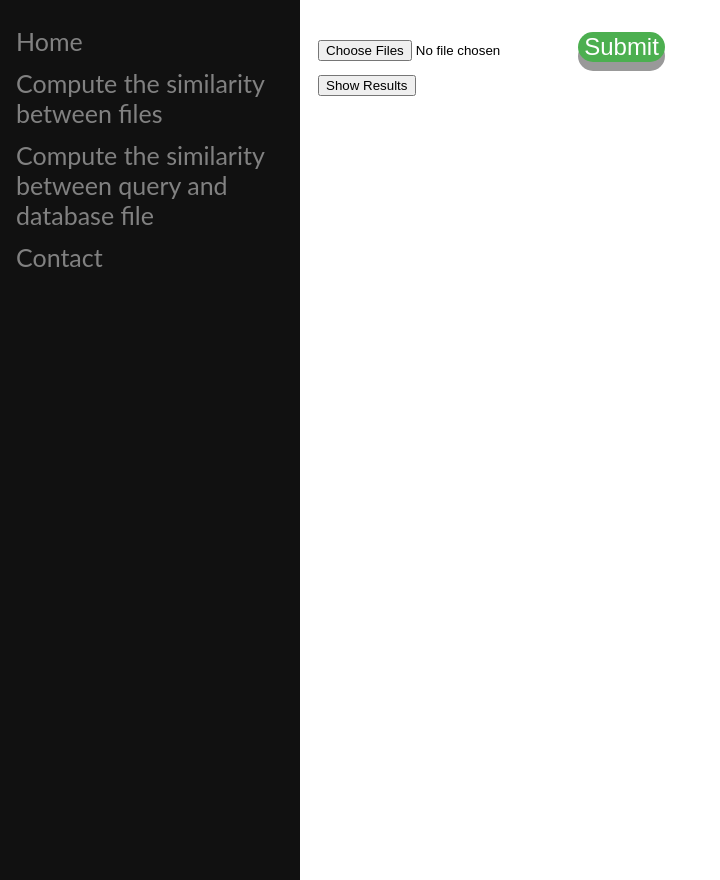
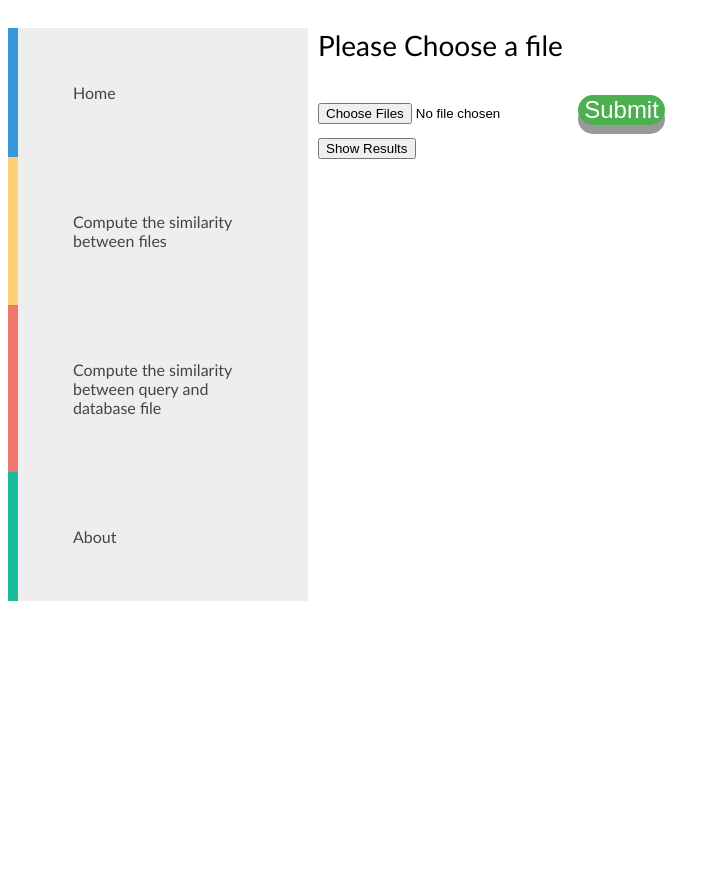
Before and after one commit to raawanahmed/WebProject-Plagiarism-Checker, a Flask app: page /upload_file in a window 1280 px wide. Shown: the whole page, without its empty margins (0-720 px from the left). Run offline with Flask 2, Linux system fonts and the light colour scheme.

Commit message:
update frontend

```diff
--- a/main.py
+++ b/main.py
@@ -4,7 +4,7 @@ from flask import Flask, request, render_template
 
 app = Flask("__name__")
 
-app.config["UPLOAD_PATH"] = "D:\Computer Sceince\Projects\WebProject-Plagiarism-Checker"
+app.config["UPLOAD_PATH"] = "D:\My projects\WebProject-Plagiarism-Checker"
 
 
 @app.route("/upload_file", methods=["GET", "POST"])
--- /dev/null
+++ b/static/style.css
@@ -0,0 +1,119 @@
+body {
+        font-family: "Lato", sans-serif;
+      }
+      .main {
+        margin-left: 300px; /* Same as the width of the sidenav */
+        font-size: 28px; /* Increased text to enable scrolling */
+        padding: 0px 10px;
+      }
+nav{
+  float: none;
+  clear: both;
+  width: 300px;
+  height: 100%;
+  background: #eee;
+}
+
+nav ul {
+  list-style: none;
+  margin: 0px;
+  padding: 0px;
+}
+
+nav li{
+	float: none;
+  width: 100%;
+}
+
+nav li a{
+  display: block;
+  width: 100%;
+  padding: 55px;
+
+  border-left: 5px solid;
+  position: relative;
+  z-index: 2;
+  text-decoration: none;
+  color: #444;
+  box-sizing: border-box;
+  -moz-box-sizing: border-box;
+  -webkit-box-sizing: border-box;
+}
+
+nav li a:hover{ border-bottom: 0px; color: #fff;}
+nav li:first-child a{ border-left: 10px solid #3498db; }
+nav li:nth-child(2) a{ border-left: 10px solid #ffd071; }
+nav li:nth-child(3) a{ border-left: 10px solid #f0776c; }
+nav li:last-child a{ border-left: 10px solid #1abc9c; }
+
+nav li a:after {
+  content: "";
+  height: 100%;
+  left: 0;
+  top: 0;
+  width: 0px;
+  position: absolute;
+  transition: all 0.3s ease 0s;
+  -webkit-transition: all 0.3s ease 0s;
+  z-index: -1;
+}
+
+nav li a:hover:after{ width: 100%; }
+nav li:first-child a:after{ background: #3498db; }
+nav li:nth-child(2) a:after{ background: #ffd071; }
+nav li:nth-child(3) a:after{ background: #f0776c; }
+nav li:last-child a:after{ background: #1abc9c; }
+
+@font-face {
+  font-family: 'Lato';
+  font-style: normal;
+  font-weight: 100;
+  src: local('Lato Hairline'), local('Lato-Hairline'), url(http://themes.googleusercontent.com/static/fonts/lato/v6/boeCNmOCCh-EWFLSfVffDg.woff) format('woff');
+}
+@font-face {
+  font-family: 'Lato';
+  font-style: normal;
+  font-weight: 300;
+  src: local('Lato Light'), local('Lato-Light'), url(http://themes.googleusercontent.com/static/fonts/lato/v6/KT3KS9Aol4WfR6Vas8kNcg.woff) format('woff');
+}
+@font-face {
+  font-family: 'Lato';
+  font-style: normal;
+  font-weight: 400;
+  src: local('Lato Regular'), local('Lato-Regular'), url(http://themes.googleusercontent.com/static/fonts/lato/v6/9k-RPmcnxYEPm8CNFsH2gg.woff) format('woff');
+}
+@font-face {
+  font-family: 'Lato';
+  font-style: normal;
+  font-weight: 700;
+  src: local('Lato Bold'), local('Lato-Bold'), url(http://themes.googleusercontent.com/static/fonts/lato/v6/wkfQbvfT_02e2IWO3yYueQ.woff) format('woff');
+}
+.left {
+ background: #eee;
+    width: 300px;
+    float: left;
+}
+
+ .button {
+        display: inline-block;
+        font-size: 24px;
+        cursor: pointer;
+        text-align: center;
+        text-decoration: none;
+        outline: none;
+        color: #fff;
+        background-color: #4caf50;
+        border: none;
+        border-radius: 15px;
+        box-shadow: 0 9px #999;
+      }
+
+      .button:hover {
+        background-color: #3e8e41;
+      }
+
+      .button:active {
+        background-color: #3e8e41;
+        box-shadow: 0 5px #666;
+        transform: translateY(4px);
+      }
--- a/templates/uploadFile.html
+++ b/templates/uploadFile.html
@@ -1,104 +1,34 @@
 <!DOCTYPE html>
 <html>
 <head>
-    <meta name="viewport" content="width=device-width, initial-scale=1" />
-    <style>
-      body {
-        font-family: "Lato", sans-serif;
-      }
-
-      .button {
-        display: inline-block;
-
-        font-size: 24px;
-        cursor: pointer;
-        text-align: center;
-        text-decoration: none;
-        outline: none;
-        color: #fff;
-        background-color: #4caf50;
-        border: none;
-        border-radius: 15px;
-        box-shadow: 0 9px #999;
-      }
-
-      .button:hover {
-        background-color: #3e8e41;
-      }
-
-      .button:active {
-        background-color: #3e8e41;
-        box-shadow: 0 5px #666;
-        transform: translateY(4px);
-      }
-
-      .sidenav {
-        --offset: var(--space);
-        /* ... */
-        position: sticky;
-        top: var(--offset);
-        height: 100%;
-        width: 300px;
-        position: fixed;
-        z-index: 1;
-        top: 0;
-        left: 0;
-        background-color: #111;
-        overflow-x: hidden;
-        padding-top: 20px;
-      }
-
-      .sidenav a {
-        padding: 6px 8px 6px 16px;
-        text-decoration: none;
-        font-size: 25px;
-        color: #818181;
-        display: block;
-      }
-
-      .sidenav a:hover {
-        color: #f1f1f1;
-      }
-
-      .main {
-        margin-left: 300px; /* Same as the width of the sidenav */
-        font-size: 28px; /* Increased text to enable scrolling */
-        padding: 0px 10px;
-      }
-
-      @media screen and (max-height: 450px) {
-        .sidenav {
-          padding-top: 15px;
-        }
-        .sidenav a {
-          font-size: 18px;
-        }
-      }
-    </style>
+    <link href="{{ url_for('static', filename='style.css') }}" rel="stylesheet" type="text/css">
 </head>
 <body>
-    <div class="sidenav">
-      <a href="/">Home</a>
-      <a href="{{ url_for('upload_file') }}"
+<div class="left">
+    <nav>
+        <ul>
+            <li><a href="/">Home</a></li>
+            <li><a href="{{ url_for('upload_file') }}"
             >Compute the similarity between files</a
-      >
-      <a href="{{ url_for('loadPage') }}"
+            ></li>
+            <li><a href="{{ url_for('loadPage') }}"
             >Compute the similarity between query and database file</a
-      >
-      <a href="#contact">Contact</a>
+            ></li>
+            <li><a href="#contact">About</a></li>
+        </ul>
+    </nav>
 </div>
-
-    {{msg}}
+<div class="main">
     <form
-      class="main"
             action="/upload_file"
             method="POST"
             enctype="multipart/form-data"
-    >
-      <input type="file" name="file_name" multiple />
+    ><p> {{msg}}</p>
+        <input type="file" name="file_name" multiple/>
         <button class="button">Submit</button>
-      <br />
-      <input type="submit" value="Show Results" name="action1" />
+        <br/>
+        <input type="submit" value="Show Results" name="action1"/>
     </form>
+</div>
 </body>
 </html>
```
Also changed, not shown: static/style2.css (added, +131 -0 lines), templates/homePage.html (+13 -59 lines), templates/queryAndDatabasePage.html (+15 -100 lines), templates/resultsPage.html (+12 -58 lines), templates/styles.css (deleted, +0 -21 lines). Lines whose indentation alone changed are shown as unchanged.
